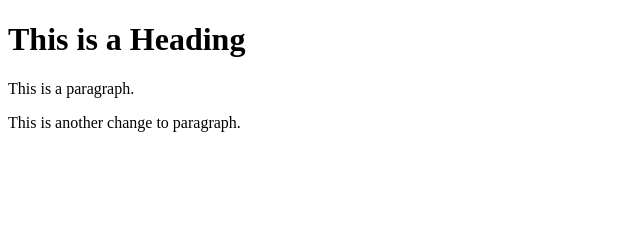
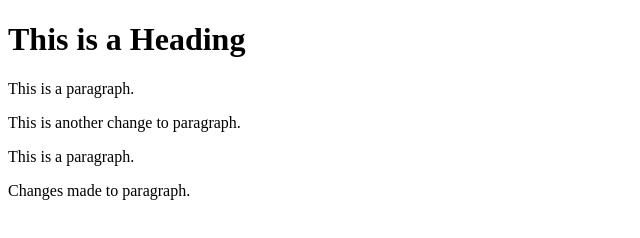
Before and after one commit to AremouSalaou/learning-git, a plain HTML site: page index.html in a window 1280 px wide. Shown: the whole page, without its empty margins (0-640 px from the left). Drawn offline with Linux system fonts and the light colour scheme.

Commit message:
Update index.html
changed paragrph

```diff
--- a/index.html
+++ b/index.html
@@ -6,8 +6,11 @@
 <body>
 
 <h1>This is a Heading</h1>
+
 <p>This is a paragraph.</p>
 <p>This is another change to paragraph.</p>
+<p>This is a paragraph.</p>
+<p>Changes made to paragraph.</p>
 
 </body>
 </html>
```
